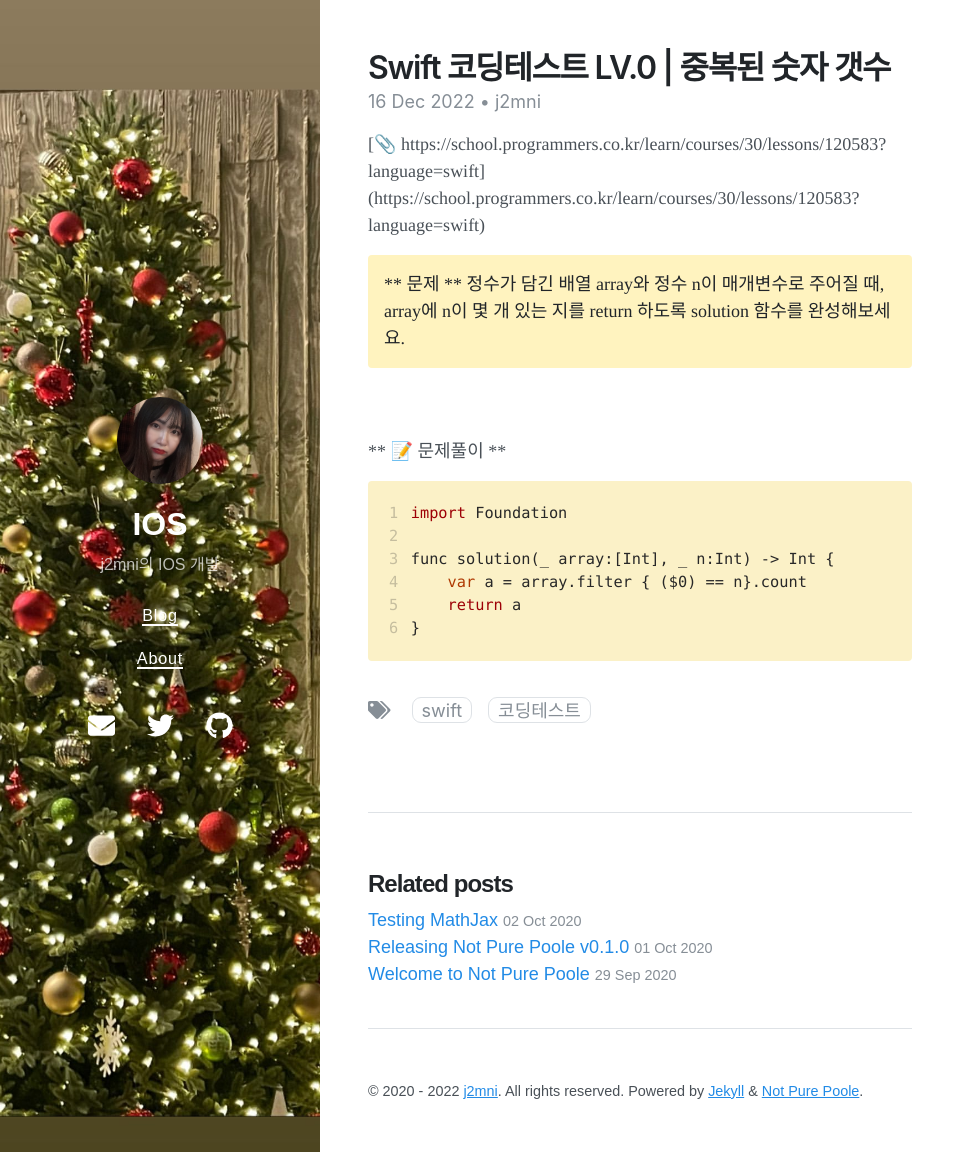
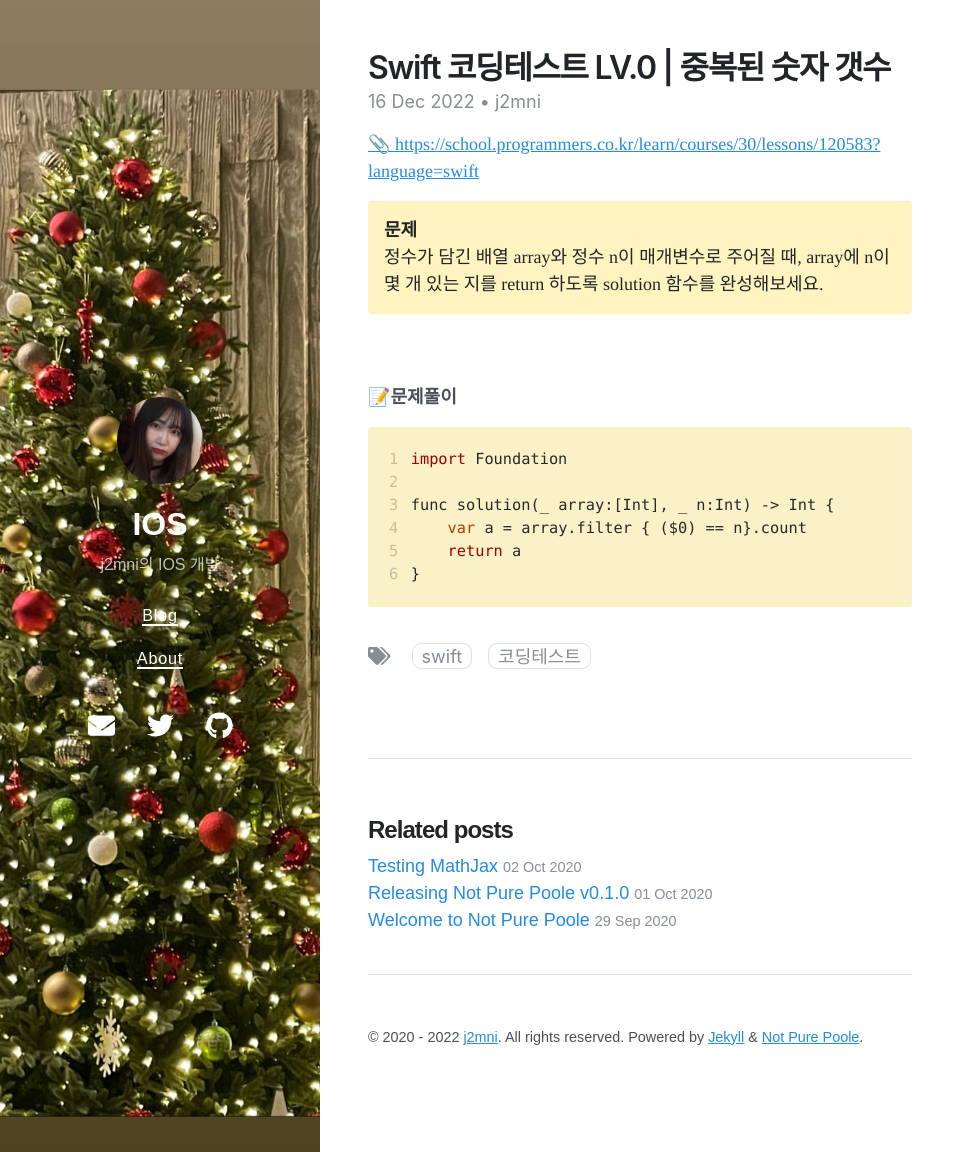
Before and after one commit to j2mni/j2mni.github.io, a Jekyll site: the page built from _posts/2022-12-16-Swift-중복된-숫자-갯수.md, in a window 1280 px wide and 1152 px high. Shown: the whole window, without its empty margins (0-975 px from the left). Built offline with Jekyll 4.4.1, drawn with Linux system fonts in a browser that asks for light colours; nearby versions of some CDN libraries.

```diff
--- a/_posts/2022-12-16-Swift-중복된-숫자-갯수.md
+++ b/_posts/2022-12-16-Swift-중복된-숫자-갯수.md
@@ -5,15 +5,15 @@ author: j2mni
 tags: [swift, 코딩테스트]
 date: 2022-12-16
 ---
-[📎 https://school.programmers.co.kr/learn/courses/30/lessons/120583?language=swift] (https://school.programmers.co.kr/learn/courses/30/lessons/120583?language=swift) <br>
+[📎 https://school.programmers.co.kr/learn/courses/30/lessons/120583?language=swift](https://school.programmers.co.kr/learn/courses/30/lessons/120583?language=swift) <br>
 
-** 문제 **
+**문제**<br>
 정수가 담긴 배열 array와 정수 n이 매개변수로 주어질 때, array에 n이 몇 개 있는 지를 return 하도록 solution 함수를 완성해보세요.
 {: .message }
 
 <br>
 <br>
-** 📝 문제풀이 **
+<b>📝문제풀이</b>
 
 {% highlight js linenos %}
 import Foundation
```
